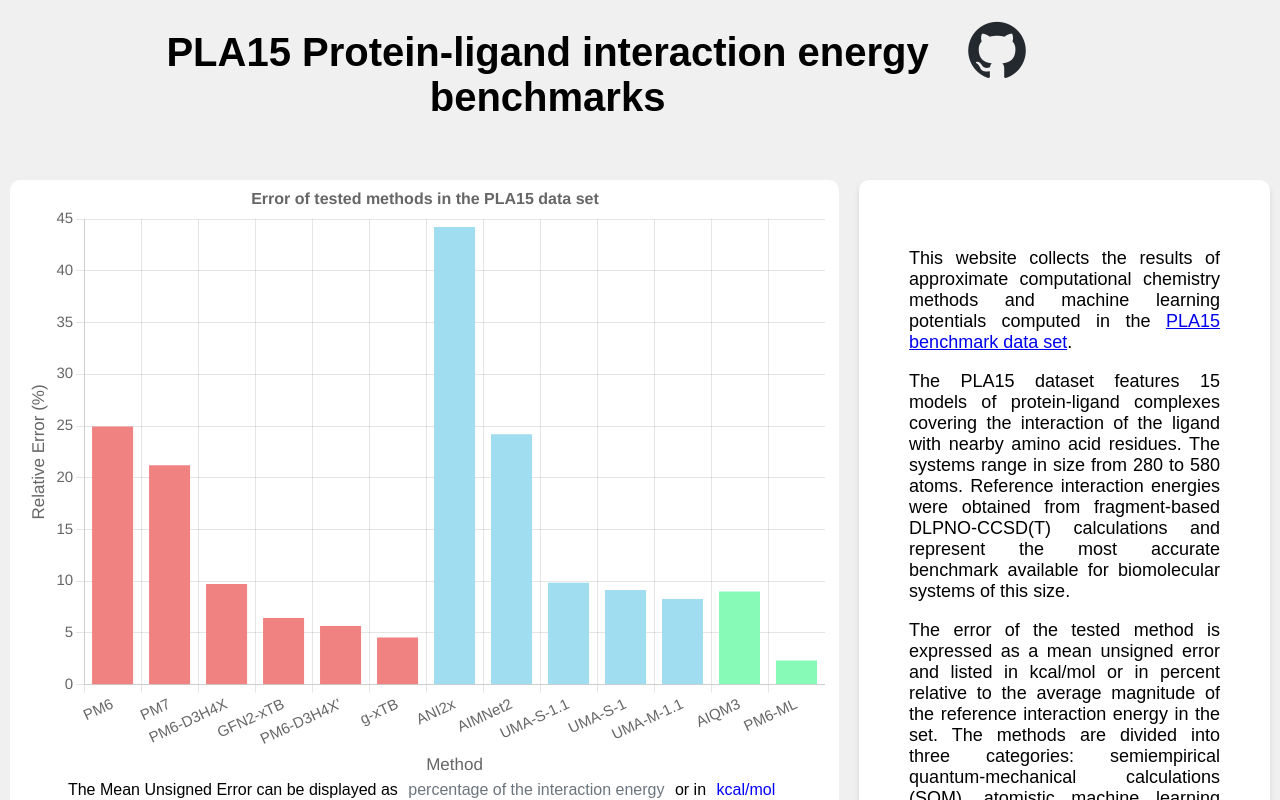
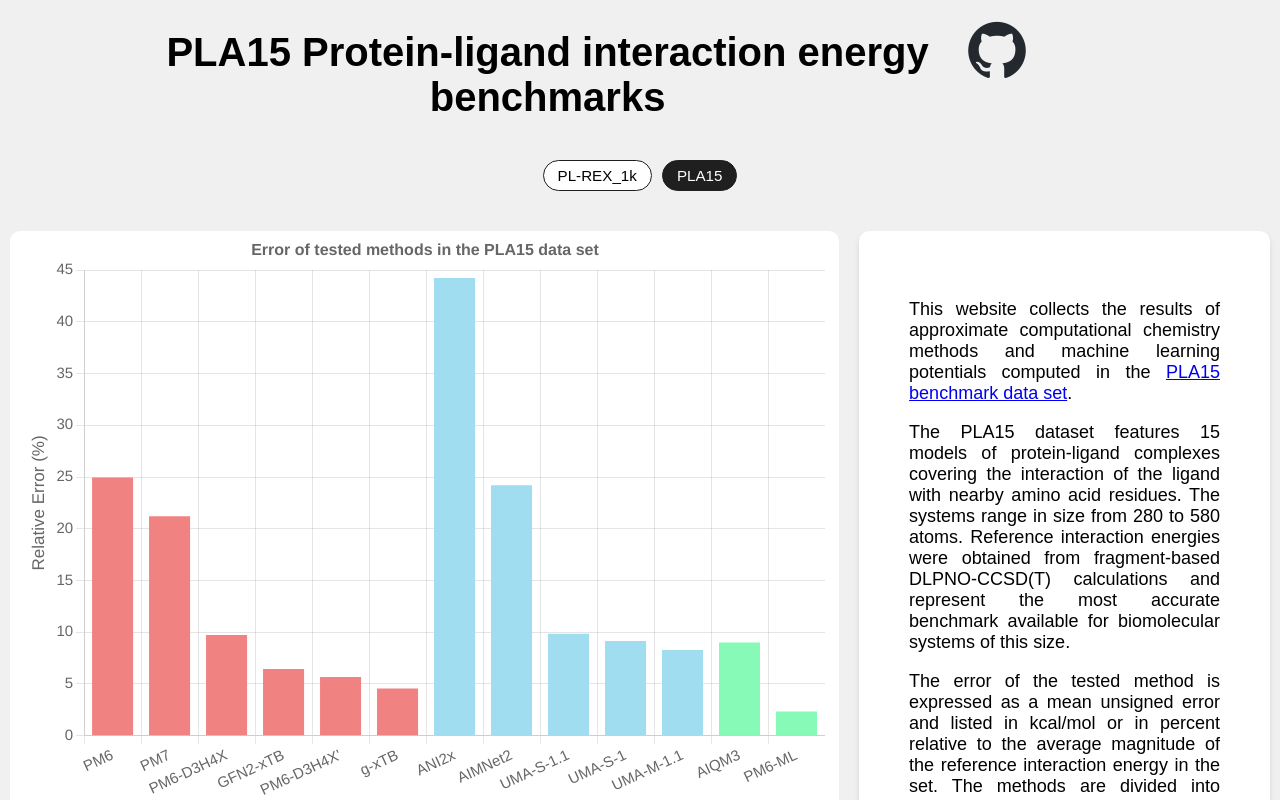
Before and after one commit to tobiasmarek/protein-ligand-benchmarks.github.io, a React (Create React App) app: page / in a window 1280 px wide. Shown: the top 800 px of the page. Built offline with nearby package versions, Linux system fonts and the light colour scheme.

Commit message:
Unhide PL-REX

```diff
--- a/src/App.js
+++ b/src/App.js
@@ -10,7 +10,7 @@ import logo from "./github-mark.png";
 Chart.register(CategoryScale);
 
 const columns = ["name", "category", "description", "references", "code", "percentError", "rawError"];
-const hiddenDatasetIds = ["pl-rex_1k", "s66"];
+const hiddenDatasetIds = ["s66"]; // "pl-rex_1k"
 const hiddenDatasetIdSet = new Set(hiddenDatasetIds.map((id) => id.toLowerCase()));
 
 export default function App() {
```
